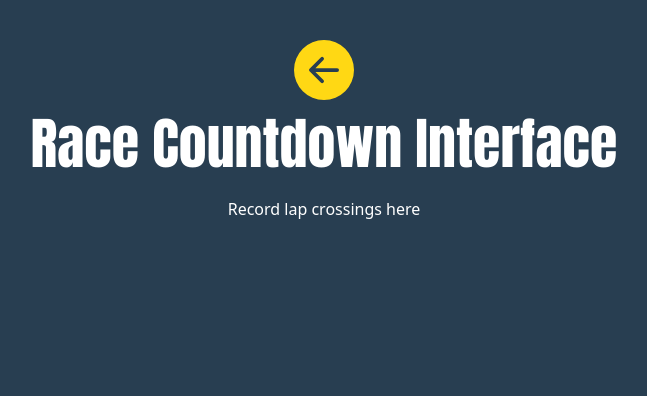
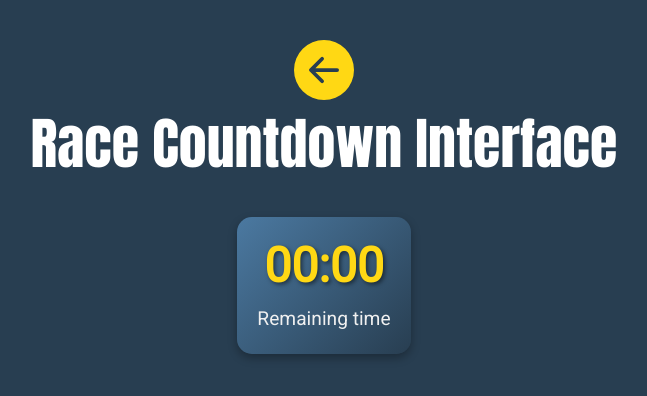
Before and after one commit to TigerTimofey/racetrack-info-screens, a React (Create React App) app: page /race-countdown in a window 1280 px wide. Shown: the top 396 px of the page, without its empty margins (316-963 px from the left). Built offline with nearby package versions, Linux system fonts and the light colour scheme; no server answers.

Commit message:
race-down -> added timer to component

```diff
--- a/src/components/guest/race-countdown/RaceCountdown.jsx
+++ b/src/components/guest/race-countdown/RaceCountdown.jsx
@@ -1,7 +1,12 @@
 import { useNavigate } from "react-router-dom";
 import { backButton } from "../../../assets/button/buttons";
+import Timer from "../../timer/Timer";
 const RaceCountdown = () => {
   const navigate = useNavigate();
+
+  const handleTimerFinish = () => {
+    console.log("Timer has finished in Race Countdown!");
+  };
 
   return (
     <div className="race-control-container">
@@ -9,7 +14,9 @@ const RaceCountdown = () => {
         {backButton}
       </div>
       <h2 className="front-title">Race Countdown Interface</h2>
-      <p>Record lap crossings here</p>
+      <div className="timer-section">
+        <Timer onTimerFinish={handleTimerFinish} />
+      </div>
     </div>
   );
 };
```
